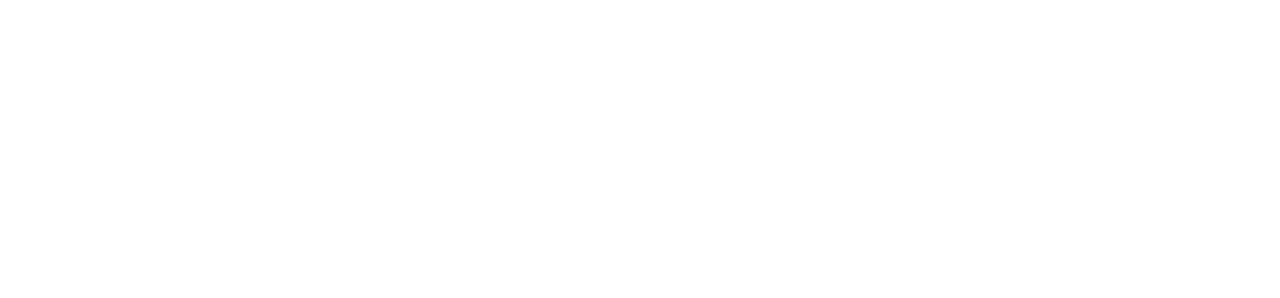
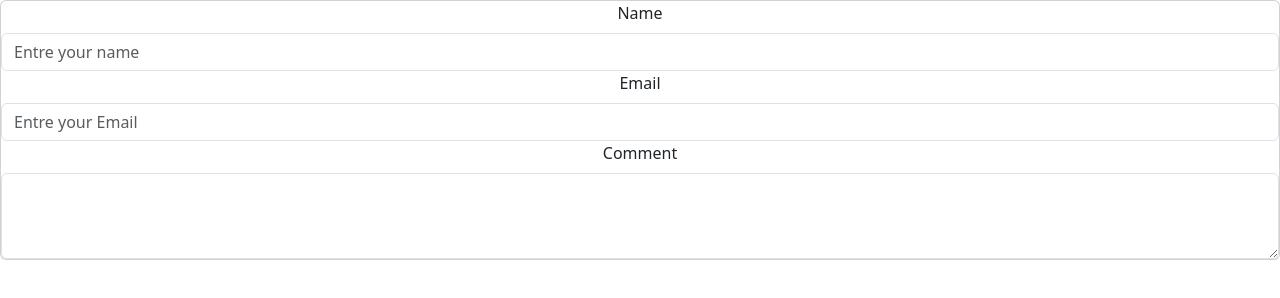
Before and after one commit to yassineboucham/CRUD-Epress.js, a plain HTML site: page index.html in a window 1280 px wide. Drawn offline with nearby package versions, Linux system fonts and the light colour scheme.

Commit message:
Html Form

```diff
--- a/index.html
+++ b/index.html
@@ -8,7 +8,16 @@
     <link rel="stylesheet" href="style.css">
 </head>
 <body>
-
+    <div class="card text-center">
+        <form action="POST">
+            <label for="user_name" class="form-label">Name</label>
+            <input type="text" class="form-control" id="user_name" placeholder="Entre your name">
+            <label for="email" class="form-label">Email</label>
+            <input type="email" class="form-control" id="email" placeholder="Entre your Email">
+            <label for="comment" class="form-label">Comment</label>
+            <textarea class="form-control" id="comment" rows="3"></textarea>
+        </form>
+    </div>
     <script src="https://cdn.jsdelivr.net/npm/bootstrap@5.3.3/dist/js/bootstrap.bundle.min.js" integrity="sha384-YvpcrYf0tY3lHB60NNkmXc5s9fDVZLESaAA55NDzOxhy9GkcIdslK1eN7N6jIeHz" crossorigin="anonymous"></script>
     <script src="./script.js"></script>
 </body>
```
